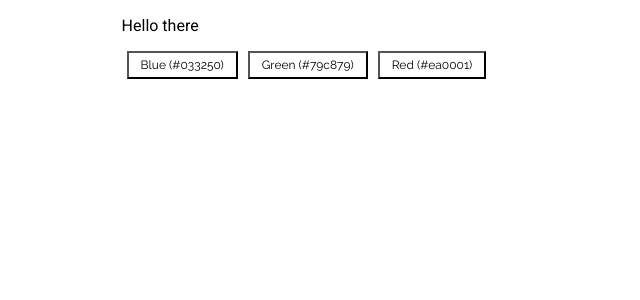
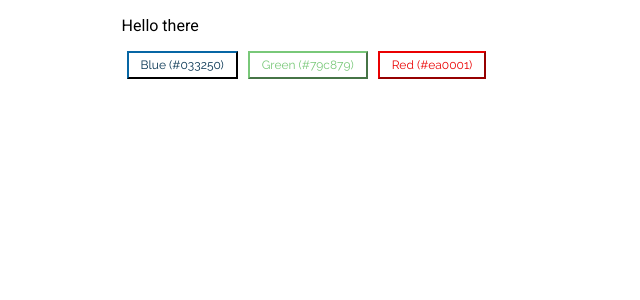
Before and after one commit to Kevuardo/Pruebas-ReactJS, a React (Create React App) app in the folder tutorial-app/: page / in a window 1280 px wide. Shown: the top 300 px of the page, without its empty margins (0-640 px from the left). Built offline with nearby package versions, Linux system fonts and the light colour scheme.

Commit message:
Several changes
New CustomButton class has been created to store the basic behaviour of the custom buttons

```diff
--- /dev/null
+++ b/tutorial-app/src/components/CustomButton.js
@@ -0,0 +1,11 @@
+import React from 'react';
+
+export default class CustomButton extends React.Component {
+    constructor(props) {
+        super(props);
+    }
+
+    render() {
+        return <button className={this.props.className}>{this.props.insideText}</button>;
+    }
+}
--- a/tutorial-app/src/index.js
+++ b/tutorial-app/src/index.js
@@ -2,19 +2,33 @@ import React from 'react';
 import ReactDOM from 'react-dom';
 import './index.css';
 // import App from './components/App';
+import CustomButton from './components/CustomButton';
+
+const blueButton = (
+  <CustomButton
+    className="custom-button custom-button--blue"
+    insideText="Blue (#033250)"
+  />
+);
+const greenButton = (
+  <CustomButton
+    className="custom-button custom-button--green"
+    insideText="Green (#79c879)"
+  />
+);
+const redButton = (
+  <CustomButton
+    className="custom-button custom-button--red"
+    insideText="Red (#ea0001)"
+  />
+);
 
 const paragraph = (
   <div>
     <p>Hello there</p>
-    <button class="custom-button" id="blue">
-      Blue (#033250)
-    </button>
-    <button class="custom-button" id="green">
-      Green (#79c879)
-    </button>
-    <button class="custom-button" id="red">
-      Red (#ea0001)
-    </button>
+    {blueButton}
+    {greenButton}
+    {redButton}
   </div>
 );
 
```
